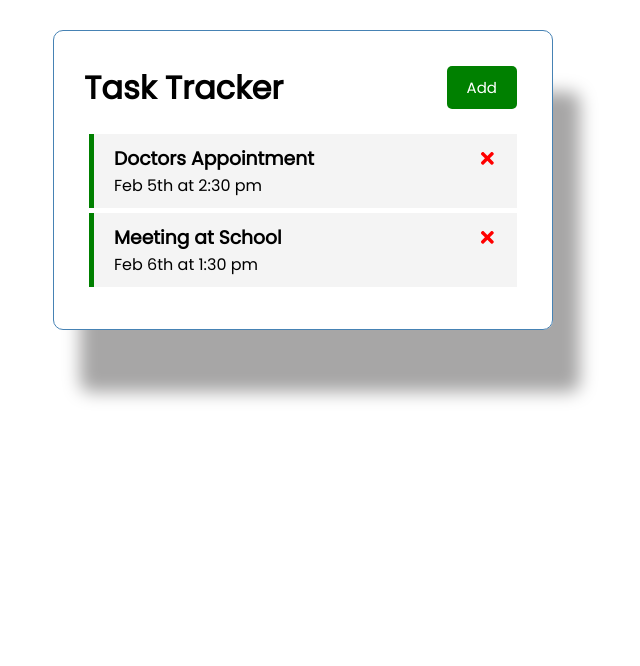
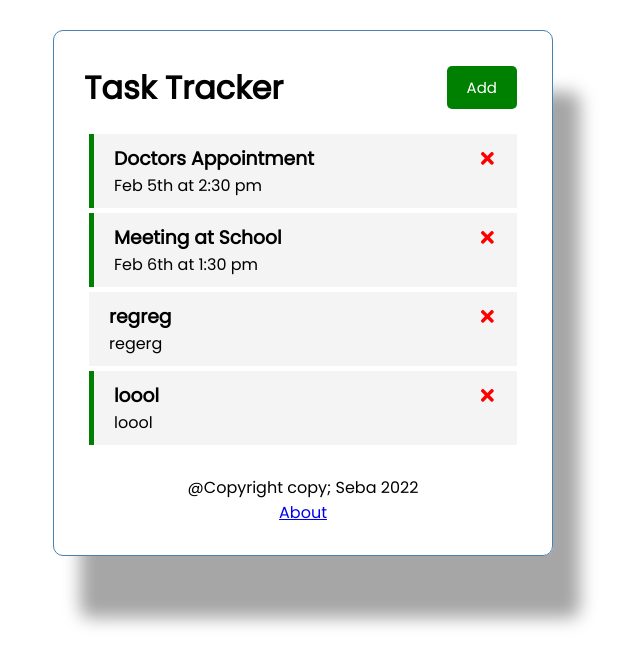
Before and after one commit to SebastianSolisFenger/React--Todo-App, a React (Create React App) app: page / in a window 1280 px wide. Shown: the top 666 px of the page, without its empty margins (337-977 px from the left). Built offline with nearby package versions, Linux system fonts and the light colour scheme; data requests are answered from the project's data file.

Commit message:
Added ROUTERS

```diff
--- a/db.json
+++ b/db.json
@@ -11,6 +11,18 @@
       "text": "Meeting at School",
       "day": "Feb 6th at 1:30 pm",
       "reminder": true
+    },
+    {
+      "text": "regreg",
+      "day": "regerg",
+      "reminder": false,
+      "id": 3
+    },
+    {
+      "text": "loool",
+      "day": "loool",
+      "reminder": true,
+      "id": 4
     }
   ]
 }
--- a/package.json
+++ b/package.json
@@ -11,6 +11,7 @@
     "react": "^18.1.0",
     "react-dom": "^18.1.0",
     "react-icons": "^4.3.1",
+    "react-router-dom": "^6.3.0",
     "react-scripts": "5.0.1"
   },
   "scripts": {
--- a/src/App.js
+++ b/src/App.js
@@ -2,14 +2,25 @@
 // // @ts-nocheck
 // import React from "react";
 import { useState, useEffect } from 'react';
+import { BrowserRouter as Router, Route, Routes } from 'react-router-dom';
 import './index.css';
 import { Tasks } from './components/Tasks';
 import AddTask from './components/AddTask';
 
 import Header from './components/Header';
+import Footer from './components/Footer';
+import About from './components/About';
 
+// Fetch Tasks
 const fetchTasks = async () => {
   const res = await fetch('http://localhost:5000/tasks');
+  const data = await res.json();
+  return data;
+};
+
+// Fetch Task
+const fetchTask = async (id) => {
+  const res = await fetch(`http://localhost:5000/tasks/${id}`);
   const data = await res.json();
   return data;
 };
@@ -29,10 +40,17 @@ const App = () => {
 
   // Add Task
 
-  const addTask = (task) => {
-    const id = Math.floor(Math.random() * 10000) + 1;
-    const newTask = { id, ...task };
-    setTasks([...tasks, newTask]);
+  const addTask = async (task) => {
+    const res = await fetch(`http://localhost:5000/tasks`, {
+      method: 'POST',
+      headers: { 'Content-type': 'application/json' },
+      body: JSON.stringify(task),
+    });
+    const data = await res.json();
+    setTasks([...tasks, data]);
+    // const id = Math.floor(Math.random() * 10000) + 1;
+    // const newTask = { id, ...task };
+    // setTasks([...tasks, newTask]);
   };
 
   // Delete task
@@ -45,21 +63,37 @@ const App = () => {
 
   // Toggle reminder
 
-  const toggleReminder = (id) => {
+  const toggleReminder = async (id) => {
+    const taskToToggle = await fetchTask(id);
+    const updTask = { ...taskToToggle, reminder: !taskToToggle.reminder };
+
+    const res = await fetch(`http://localhost:5000/tasks/${id}`, {
+      method: 'PUT',
+      headers: { 'Content-type': 'application/json' },
+      body: JSON.stringify(updTask),
+    });
+
+    const data = await res.json();
+
     setTasks(
       tasks.map((task) =>
-        task.id === id ? { ...task, reminder: !task.reminder } : task
+        task.id === id ? { ...task, reminder: data.reminder } : task
       )
     );
   };
 
   return (
+    <Router>
       <div className="container">
-      <>
         <Header
           onAdd={() => setShowAddTask(!showAddTask)}
           showAdd={showAddTask}
         />
+        <Routes>
+          <Route
+            path="/"
+            element={
+              <>
                 {showAddTask && <AddTask onAdd={addTask} />}
                 {tasks.length > 0 ? (
                   <Tasks
@@ -68,10 +102,16 @@ const App = () => {
                     onToggle={toggleReminder}
                   />
                 ) : (
-          'No tasks to show.'
+                  'No Tasks To Show'
                 )}
               </>
+            }
+          />
+          <Route path="/about" element={<About />} />
+        </Routes>
+        <Footer />
       </div>
+    </Router>
   );
 };
 
--- /dev/null
+++ b/src/components/About.js
@@ -0,0 +1,12 @@
+import { Link } from 'react-router-dom';
+
+const About = () => {
+  return (
+    <div>
+      <h4>Version 1.0.0</h4>
+      <Link to="/">Go Back</Link>
+    </div>
+  );
+};
+
+export default About;
--- /dev/null
+++ b/src/components/Footer.js
@@ -0,0 +1,10 @@
+const Footer = () => {
+  return (
+    <footer>
+      <p>@Copyright copy; Seba 2022</p>
+      <a href="/about">About</a>
+    </footer>
+  );
+};
+
+export default Footer;
```
Also changed, not shown: 1 other file (tests, documents, lock files or other folders). Lines whose indentation alone changed are shown as unchanged.
